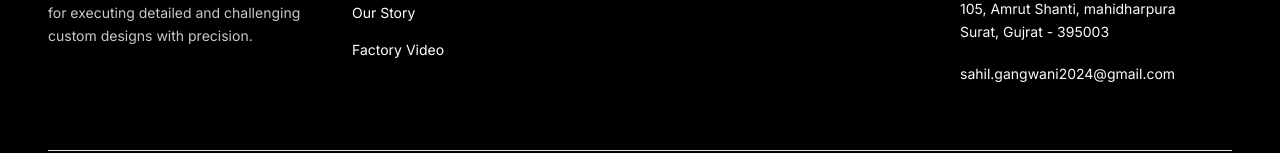
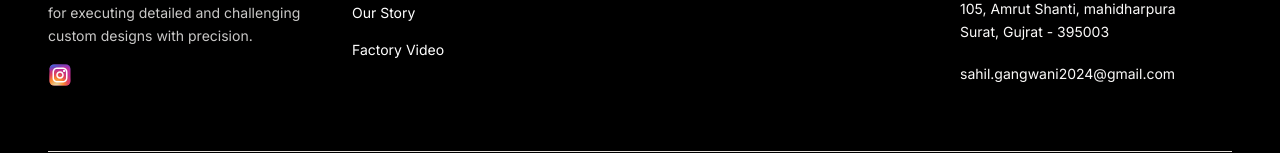
Before and after one commit to sahil0233/kays-diamonds, a Next.js app: page / in a window 1280 px wide. Shown: the part 5268-5421 px from the top of the page. Built offline with nearby package versions, Linux system fonts and the light colour scheme; no server answers.

Commit message:
added instagram icon

```diff
--- a/src/components/Footer.tsx
+++ b/src/components/Footer.tsx
@@ -1,5 +1,6 @@
 import { getCollectionsWithMeta } from "@/sanity/lib/fetchers";
 import Link from "next/link";
+import Image from "next/image";
 
 
 
@@ -17,6 +18,21 @@ const Footer = async () => {
             <p className="mt-4 text-small text-primary-foreground/80 leading-relaxed">
               A diamond jewelry manufacturer known for executing detailed and challenging custom designs with precision.
             </p>
+            <div className="mt-4 flex gap-4">
+              <a
+                href="https://www.instagram.com/kaysdiamonds_export/"
+                target="_blank"
+                rel="noopener noreferrer"
+                className="text-foreground hover:text-primary-foreground/80 transition-colors"
+              >
+                <Image
+                  src="/assets/icons/instagram-icon.svg"
+                  alt="Instagram"
+                  width={24}
+                  height={24}
+                />
+              </a>
+            </div>
           </div>
 
           {/* Navigation */}
```
Also changed, not shown: public/assets/icons/instagram-icon.svg (added).
